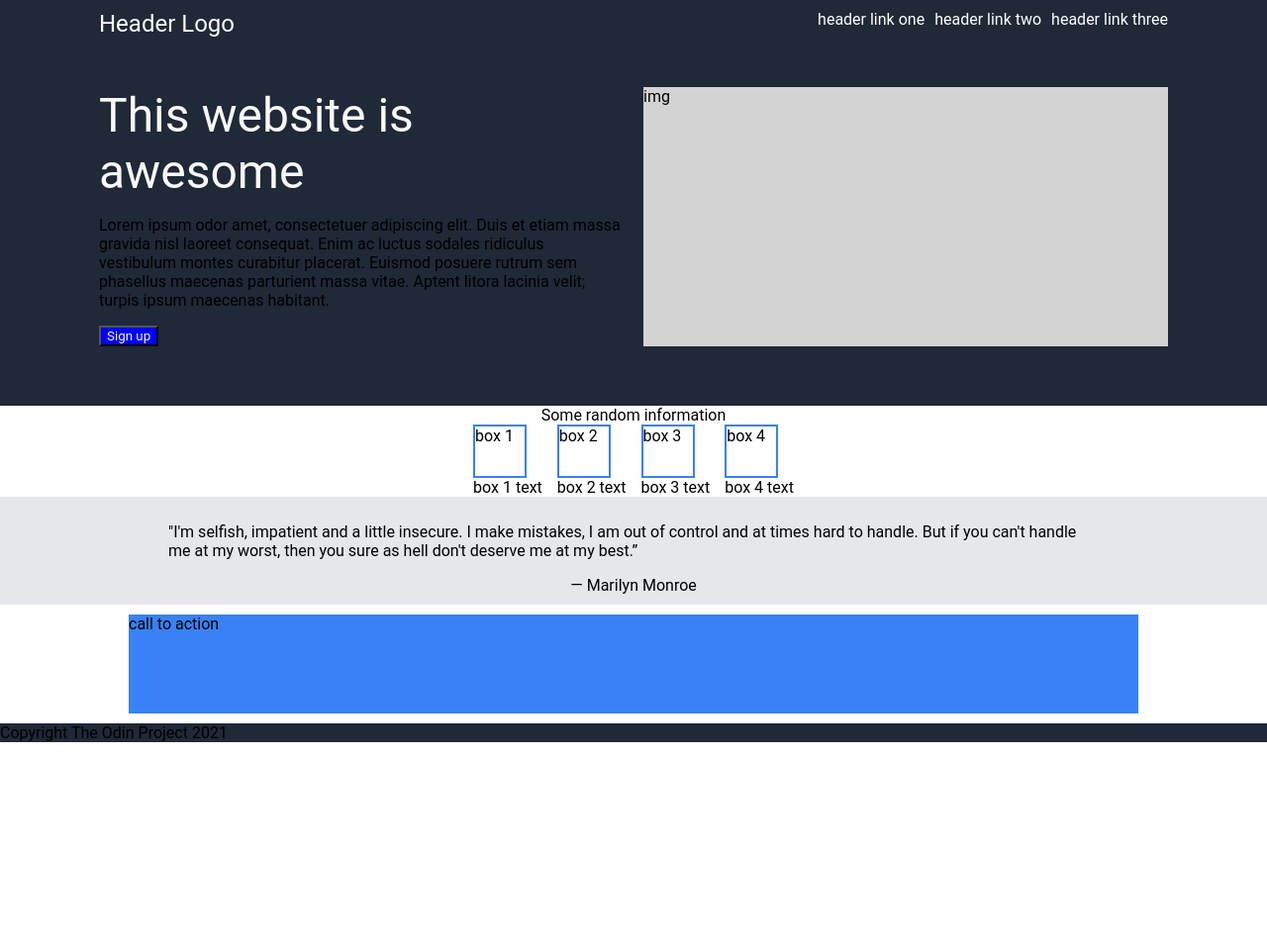
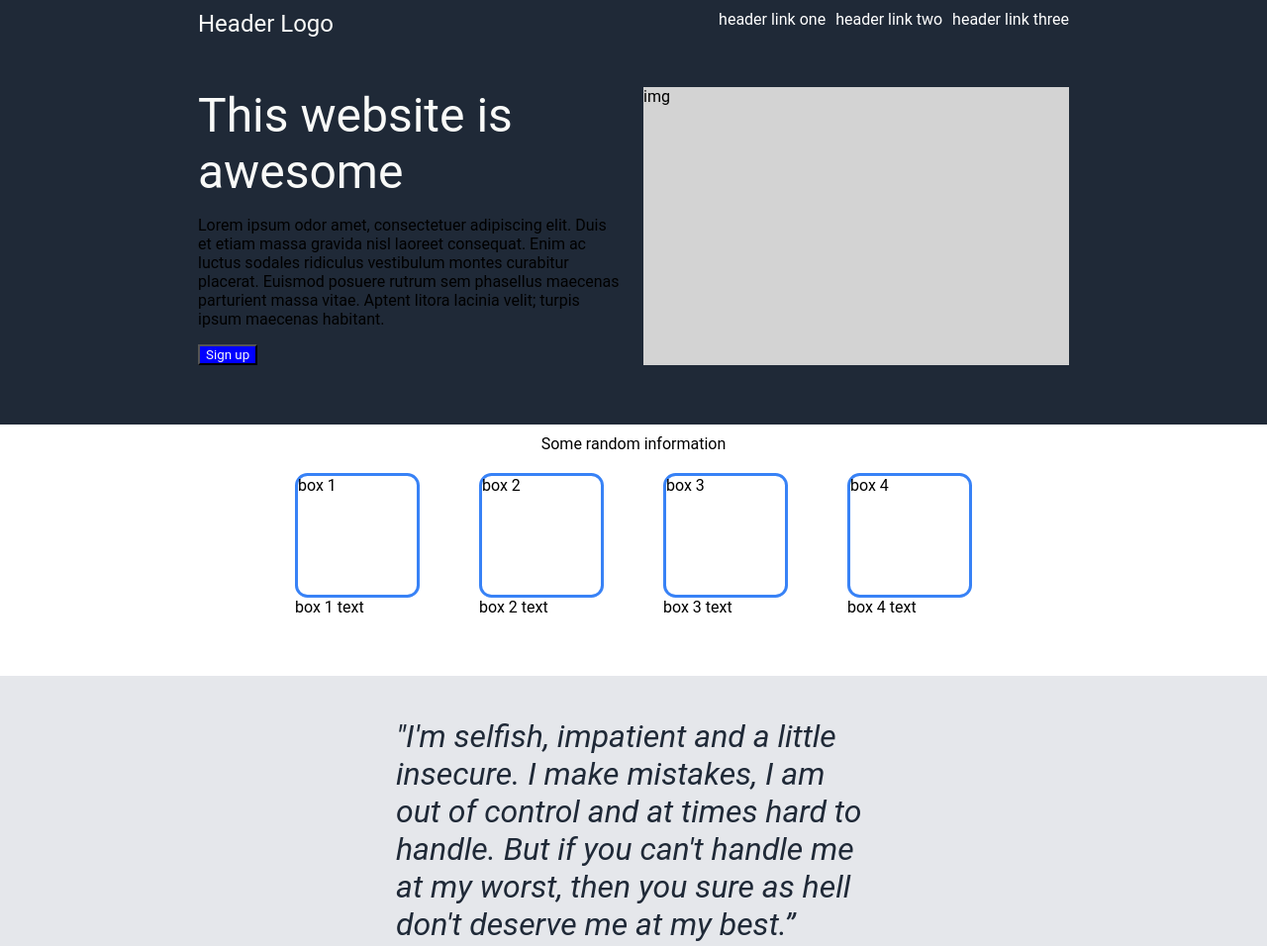
Before and after one commit to hanswys/web-project, a plain HTML site: page index.html in a window 1280 px wide. Shown: the top 956 px of the page at 99% size. Before the commit the page ends 800 px from the top, so only its background shows below. Drawn offline with Linux system fonts and the light colour scheme.

Commit message:
major work about 60%

```diff
--- a/style.css
+++ b/style.css
@@ -7,9 +7,12 @@ body {
   display: flex;
   flex-direction: column;
 }
+
+
 .header {
   background-color: #1f2937;
-  padding: 10px 100px;
+  padding: 10px 200px;
+  flex: 1;
 }
 
 .top {
@@ -55,23 +58,33 @@ body {
 }
 
 .random-info {
-  /* flex: 1; */
+  flex: 1;
   display: flex;
   flex-direction: column;
   align-items: center;
+  /* justify-content: space-between; */
+  padding: 10px;
 }
+
+.random-header{
+  margin-bottom: 20px;
+}
+
 
 .box{
   display: flex;
-  gap: 15px;
+  gap: 60px;
   /* justify-content: space-around; */
   /* border: 2px red; */
+  margin-bottom: 50px;
+
 }
 
 .box-shape{
-  height: 50px;
-  width: 50px;
-  border: solid 2px #3882F6;
+  height: 120px;
+  width: 120px;
+  border: solid 3px #3882F6;
+  border-radius: 10%;
 }
 
 .quote {
@@ -81,26 +94,26 @@ body {
   justify-content: center;
   align-items: center;
   flex-direction: column;
-  padding: 10px 170px;
+  padding: 10px 400px;
+  font-size: 32px;
+  font-style: italic;
+  color: #1f2937;
 
 }
 
 .call-to-action {
   /* flex: 1; */
-  padding: 10px 130px;
+  padding: 40px 200px;
 }
 
 .blue-box{
   background-color: #3882F6;
   height: 100px;
-
+  /* border-radius: 5%; */
 }
 
-footer {
-  /* flex: 2; */
-  background-color: #1f2937;
+
+footer{
+flex: 3;
+background-color: #1f2937;
 }
-
-.footer{
-height:150;
-}
```
Also changed, not shown: index.html (+2 -3 lines).
